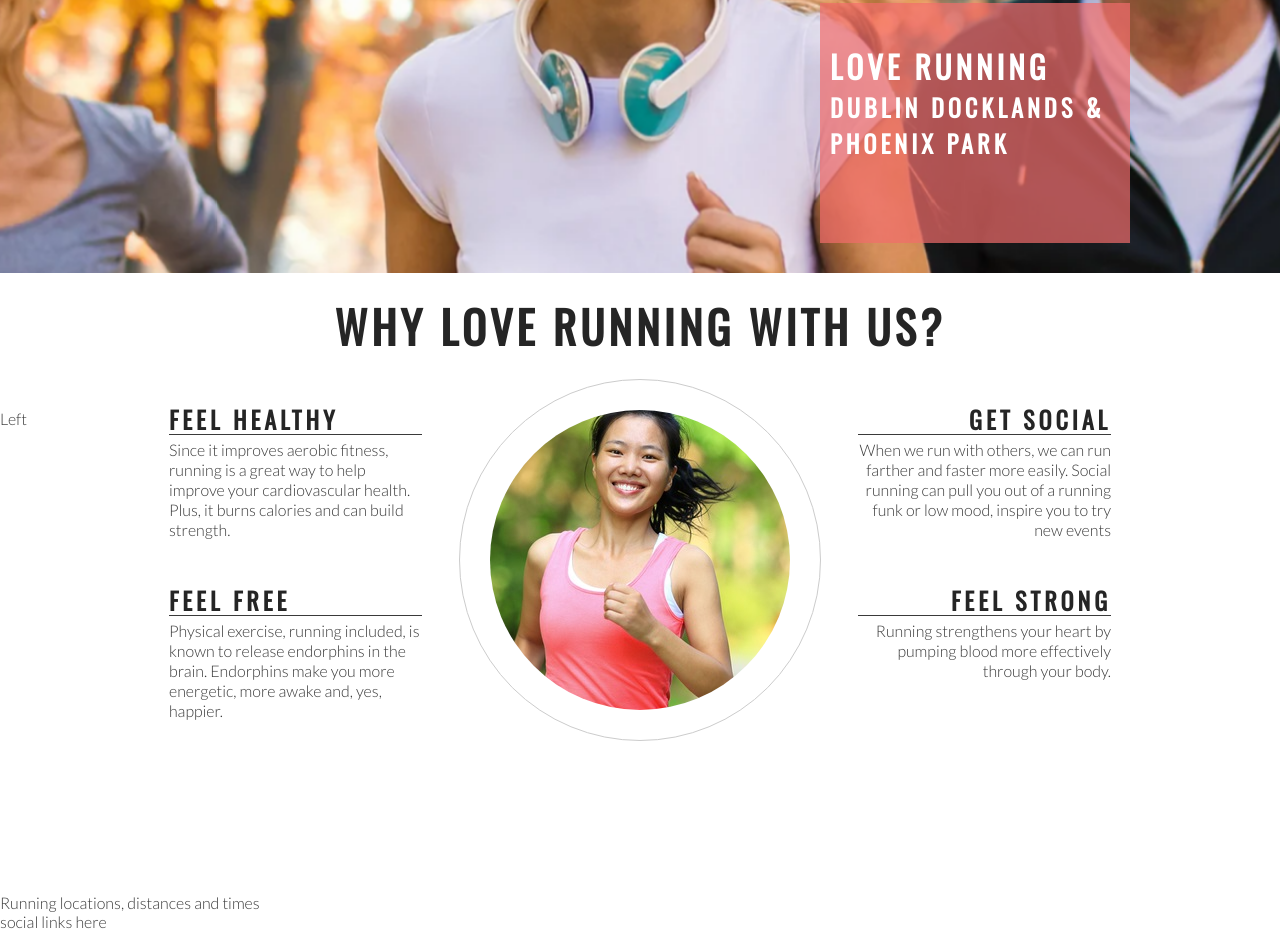
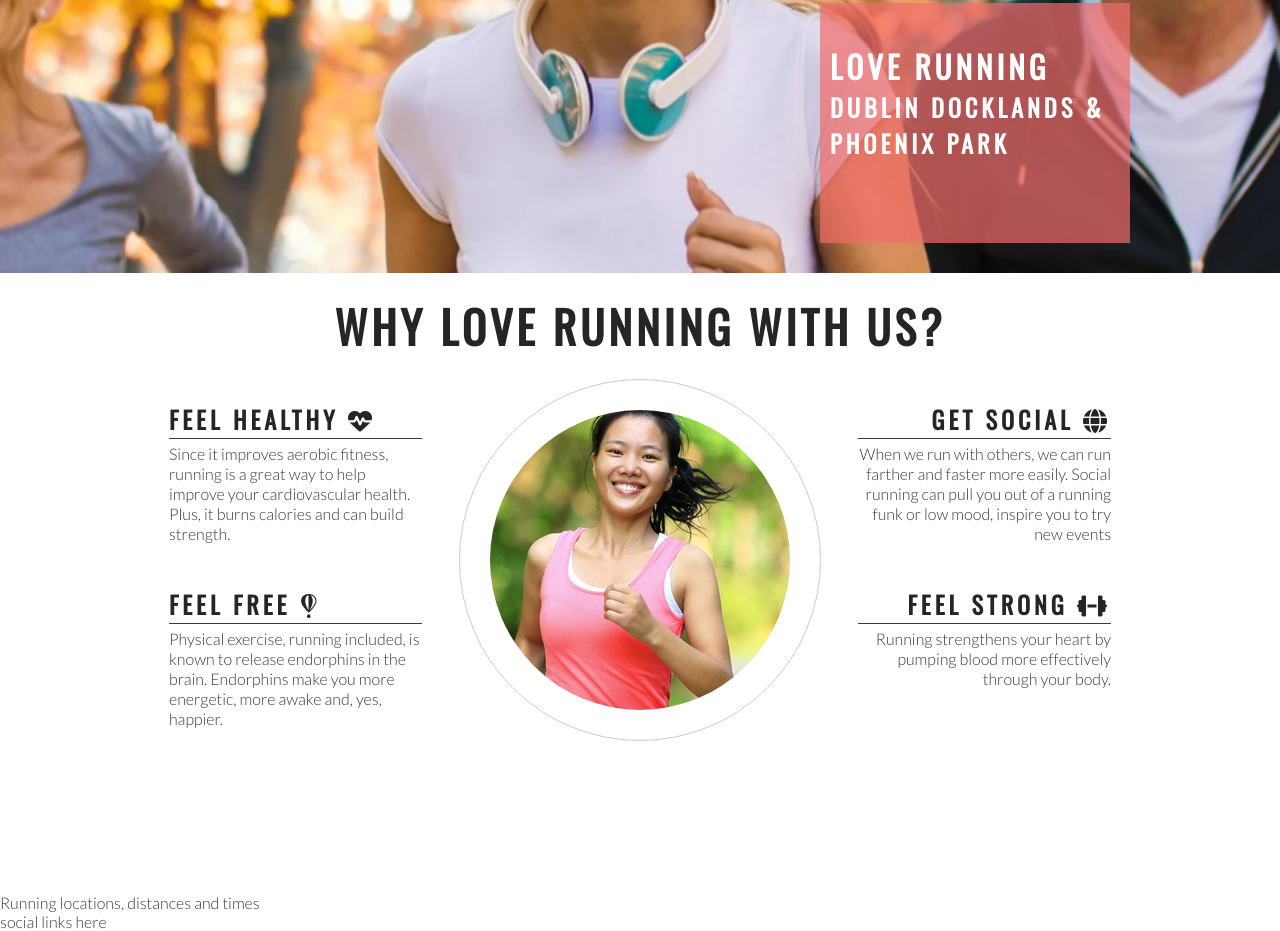
Before and after one commit to CMurphy94/love-running, a plain HTML site: page index.html in a window 1280 px wide. Shown: the part 402-1333 px from the top of the page. Drawn offline with nearby package versions, Linux system fonts and the light colour scheme.

Commit message:
Add Font Awesome incons to club ethos section

```diff
--- a/index.html
+++ b/index.html
@@ -40,16 +40,16 @@
     </section>
     <section id="club-ethos">
         <h2 id="welcome">Why Love Running With Us?</h2>
-        <div id="left-about">Left
+        <div id="left-about">
             <div class="left-about-heading">
-                <h2>Feel Healthy</h2>
+                <h2>Feel Healthy <i class="fa-solid fa-heart-pulse"></i></h2>
                 <hr>
                 <p>
                     Since it improves aerobic fitness, running is a great way to help improve your cardiovascular health. Plus, it burns calories and can build strength.
                 </p>
             </div>
             <div class="left-about-heading">
-                <h2>Feel Free</h2>
+                <h2>Feel Free <i class="fa-brands fa-fly"></i></h2>
                 <hr>
                 <p>
                     Physical exercise, running included, is known to release endorphins in the brain. Endorphins make you more energetic, more awake and, yes, happier.
@@ -58,14 +58,14 @@
         </div>
         <div id="right-about">
             <div class="right-about-heading">
-                <h2>Get Social</h2>
+                <h2>Get Social <i class="fa-solid fa-globe"></i></h2>
                 <hr>
                 <p>
                     When we run with others, we can run farther and faster more easily. Social running can pull you out of a running funk or low mood, inspire you to try new events
                 </p>
             </div>
             <div class="right-about-heading">
-                <h2>Feel Strong</h2>
+                <h2>Feel Strong <i class="fa-solid fa-dumbbell"></i></h2>
                 <hr>
                 <p>
                     Running strengthens your heart by pumping blood more effectively through your body.
@@ -86,6 +86,11 @@
     <footer>
         social links here
     </footer>
+
+    <!-- font awesome script -->
+    <script src="https://kit.fontawesome.com/11d7329453.js" crossorigin="anonymous"></script>
+
 </body>
 
+
 </html>
```
